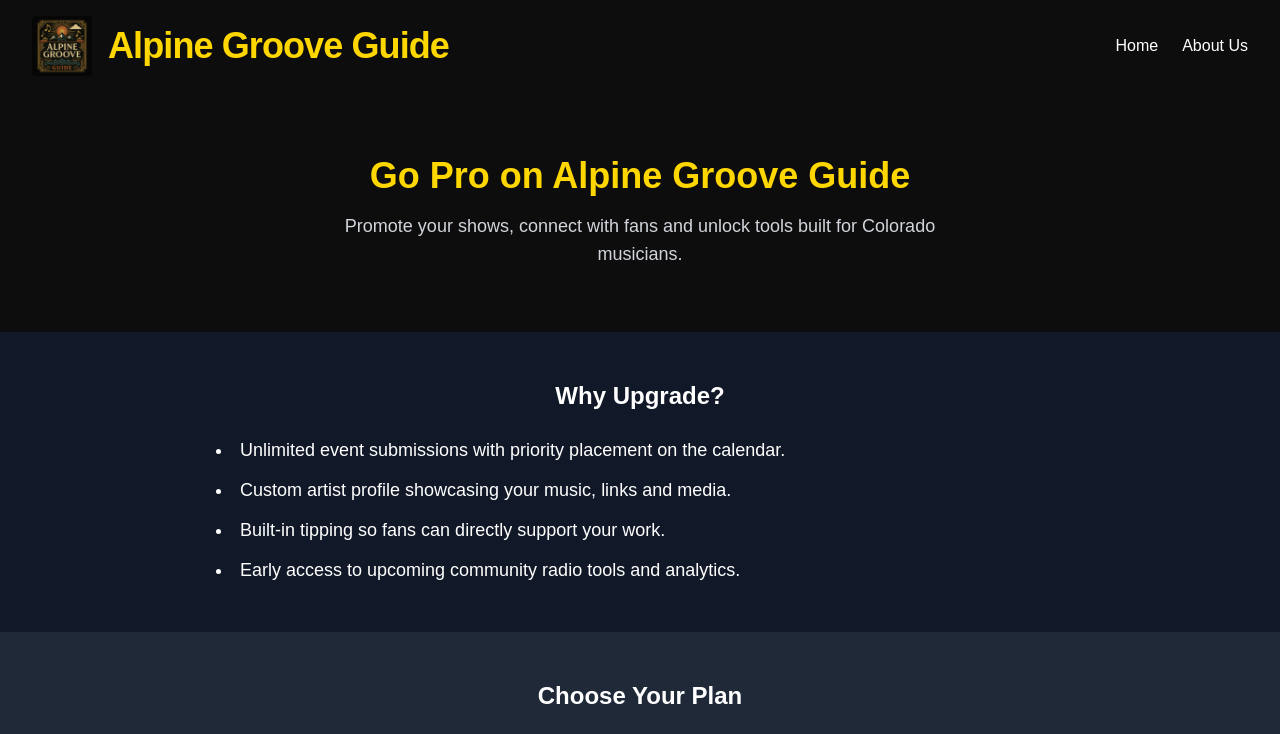
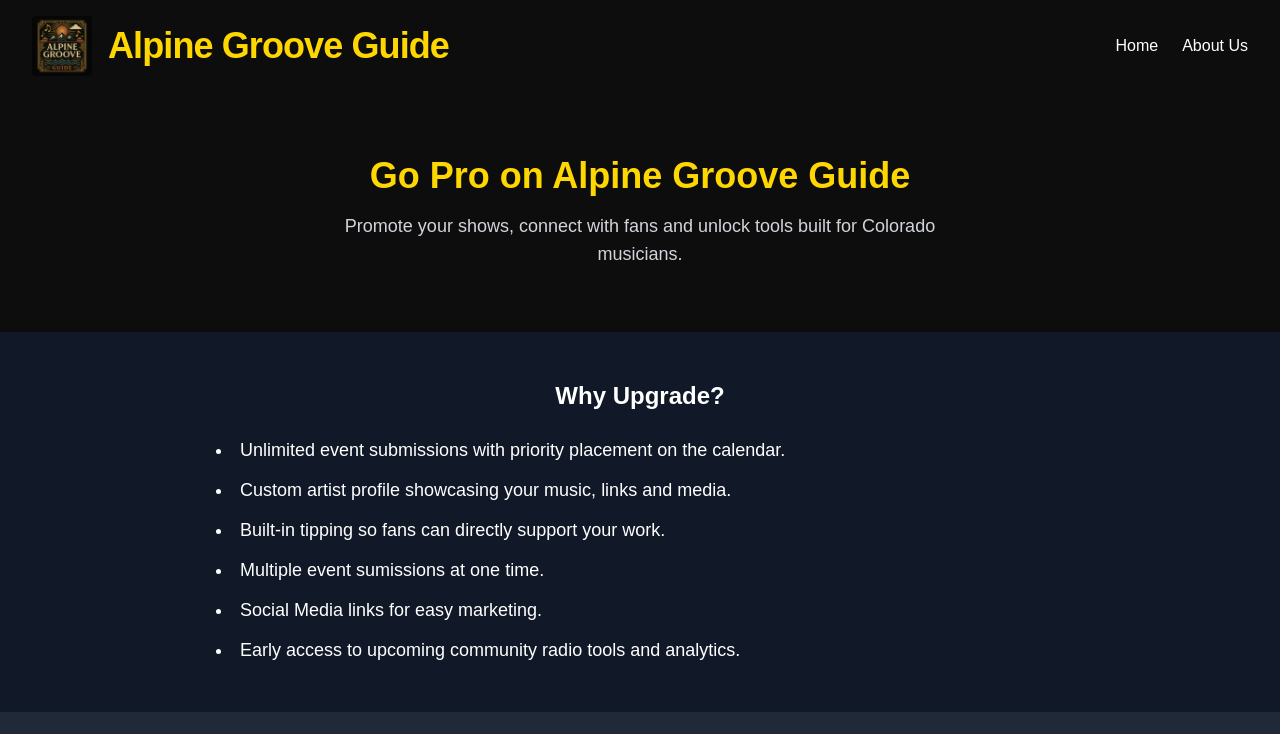
Before and after one commit to rpoole444/cos-livewire-fe, a Next.js app: page /upgrade in a window 1280 px wide. Shown: the top 734 px of the page. Built offline with nearby package versions, Linux system fonts and the light colour scheme; no server answers.

Commit message:
add to upgrade page

```diff
--- a/src/pages/upgrade.tsx
+++ b/src/pages/upgrade.tsx
@@ -23,6 +23,8 @@ const features = [
   'Unlimited event submissions with priority placement on the calendar.',
   'Custom artist profile showcasing your music, links and media.',
   'Built‑in tipping so fans can directly support your work.',
+  'Multiple event sumissions at one time.',
+  'Social Media links for easy marketing.',
   'Early access to upcoming community radio tools and analytics.'
 ];
 
```
